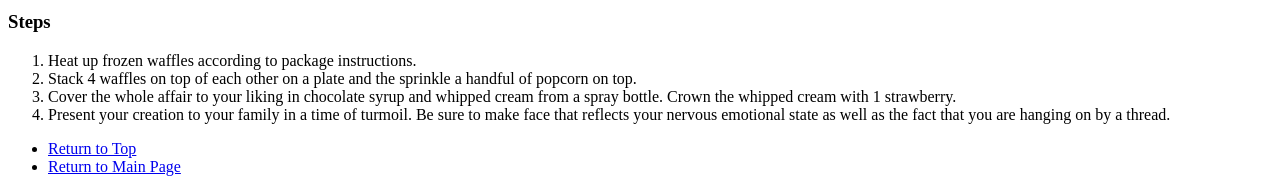
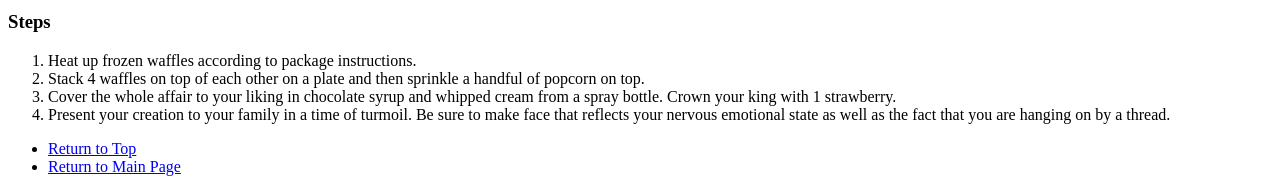
Before and after one commit to superkj2/odin-recipes, a plain HTML site: page recipes/together_breakfast.html in a window 1280 px wide. Shown: the part 1053-1231 px from the top of the page. Drawn offline with Linux system fonts and the light colour scheme.

Commit message:
Edit text in "Steps" of together_breakfast

```diff
--- a/recipes/together_breakfast.html
+++ b/recipes/together_breakfast.html
@@ -24,8 +24,8 @@
         <h3>Steps</h3>
         <ol>
             <li>Heat up frozen waffles according to package instructions.</li>
-            <li>Stack 4 waffles on top of each other on a plate and the sprinkle a handful of popcorn on top.</li>
-            <li>Cover the whole affair to your liking in chocolate syrup and whipped cream from a spray bottle. Crown the whipped cream with 1 strawberry.</li>
+            <li>Stack 4 waffles on top of each other on a plate and then sprinkle a handful of popcorn on top.</li>
+            <li>Cover the whole affair to your liking in chocolate syrup and whipped cream from a spray bottle. Crown your king with 1 strawberry.</li>
             <li>Present your creation to your family in a time of turmoil. Be sure to make face that reflects your nervous emotional state as well as the fact that you are hanging on by a thread.</li>
         </ol>
 
```
